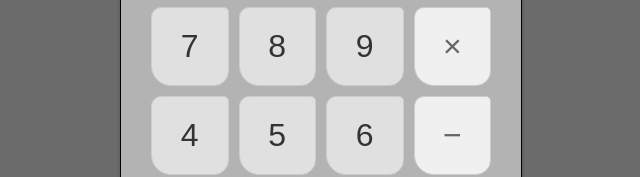
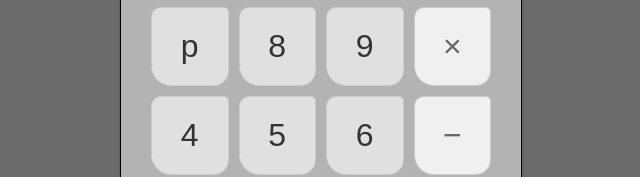
Before and after one commit to ALX0015/Calculadora-en-JavaScript, a plain HTML site: page index.html in a window 1280 px wide. Shown: the part 289-466 px from the top of the page, 319-959 px from the left. Drawn offline with Linux system fonts and the light colour scheme.

Commit message:
Update index.html

```diff
--- a/index.html
+++ b/index.html
@@ -14,7 +14,7 @@
       <button class="operator" onclick="retroceso()">&larr;</button>
       <button class="operator" onclick="porcentaje()">%</button>
       <button class="operator" onclick="operador('/')">&divide;</button>
-      <button onclick="digito('7')">7</button>
+      <button onclick="digito('7')">p</button>
       <button onclick="digito('8')">8</button>
       <button onclick="digito('9')">9</button>
       <button class="operator" onclick="operador('*')">&times;</button>
```
